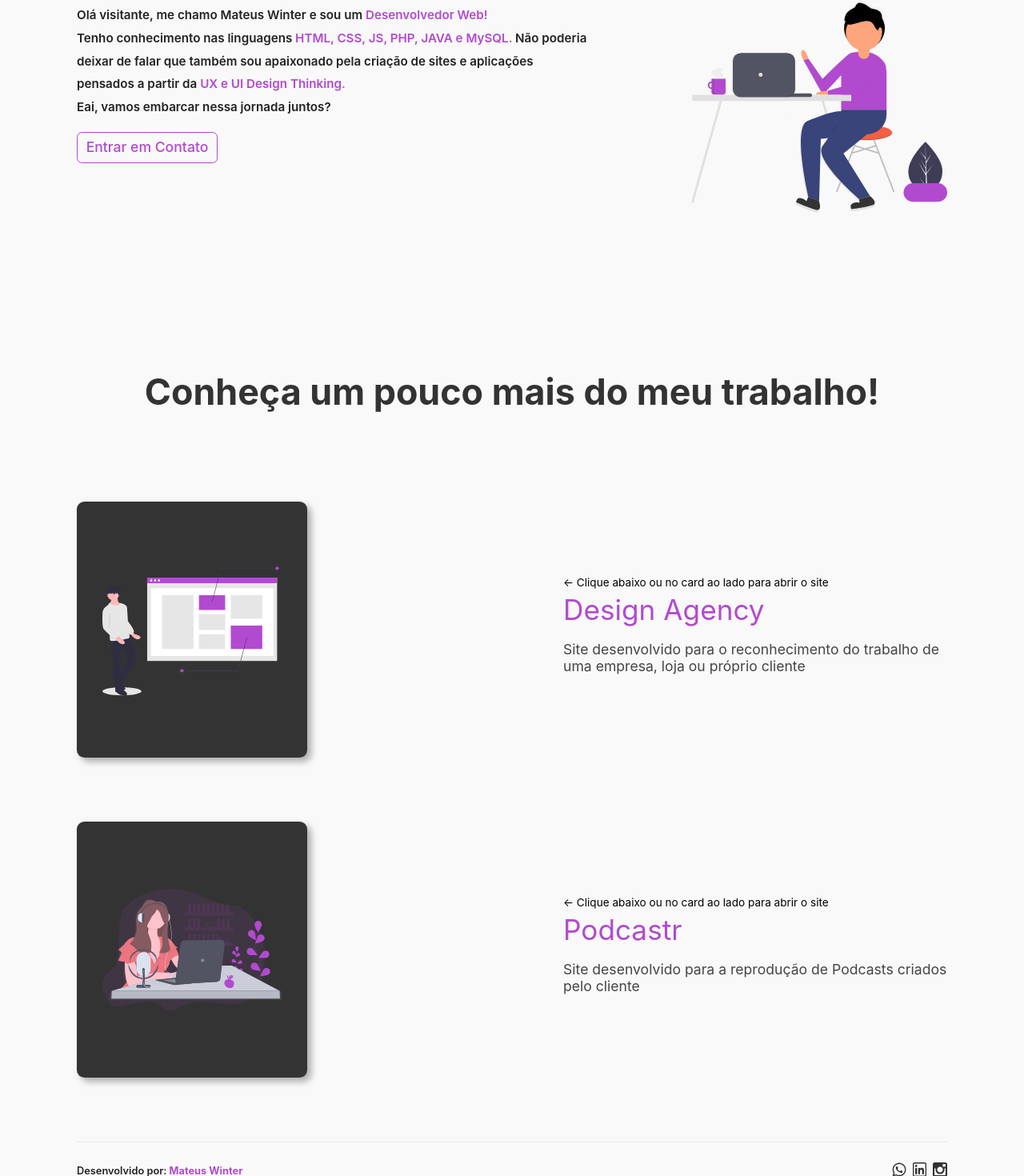
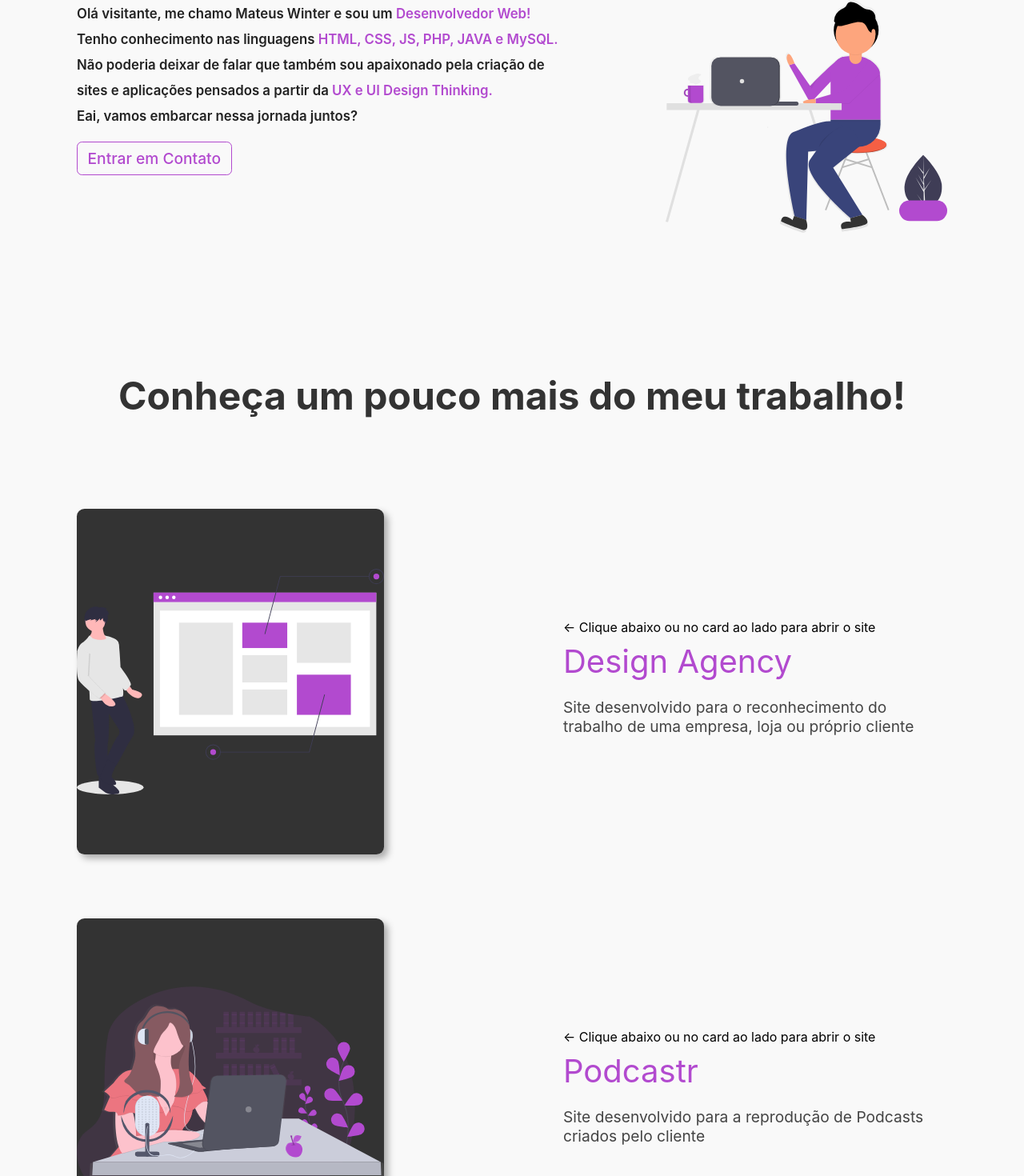
Before and after one commit to mateuswinter104/portfolio, a Next.js app: page / in a window 1280 px wide. Shown: the part 367-1837 px from the top of the page at 80% size. Built offline with nearby package versions, Linux system fonts and the light colour scheme.

Commit message:
Atualização do Mobile

```diff
--- a/pages/index.js
+++ b/pages/index.js
@@ -1,5 +1,6 @@
 import Head from 'next/head'
 import styles from '../styles/Home.module.scss'
+import Image from 'next/image'
 
 export default function Home() {
   return (
@@ -29,7 +30,7 @@ export default function Home() {
               </div>
             </div>
             <div className={styles.illustration}>
-              <img src="/hello.svg" alt="Hello" />
+              <img src="hello.svg" alt="Seja muito bem-vindo(a)"></img>
             </div>
           </div>
         </div>
@@ -40,7 +41,12 @@ export default function Home() {
           <div className={styles.jobs}>
             <a href="https://wgdesignagency.netlify.app/" target="_blank">
               <div className={styles.job}>
-                <img src="/agency.svg" />
+                <Image
+                  src="/agency.svg"
+                  alt="Acesse a Desing Agency"
+                  width={600}
+                  height={600}
+                />
               </div>
             </a>
             <div className={styles.card}>
@@ -55,7 +61,12 @@ export default function Home() {
           <div className={styles.jobs}>
             <a href="" target="_blank">
               <div className={styles.job}>
-                <img src="/podcast.svg" />
+                <Image
+                  src="/podcast.svg"
+                  alt="Acesse o Podcastr"
+                  width={600}
+                  height={600}
+                />
               </div>
             </a>
             <div className={styles.card}>
@@ -76,13 +87,32 @@ export default function Home() {
 
         <div className={styles.icons}>
           <a href="https://api.whatsapp.com/send?phone=5551981327066&text=Que%20bom%20te%20ver%20por%20aqui!%20Agora%2C%20clique%20em%20%22Iniciar%20Conversa%22%20e%20ser%C3%A1%20redirecionado%20ao%20seu%20Whatsapp!" target="_blank">
-            <img id="socialMedias" src="whatsapp.svg" alt="Entrar em contato" />
+            <Image
+              id="socialMedias"
+              src="/whatsapp.svg"
+              alt="Acesse meu Whatsapp"
+              width={100}
+              height={100}
+            />
           </a>
           <a href="https://www.linkedin.com/in/mateus-winter-da-silva-0591a418b/" target="_blank">
-            <img id="socialMedias" src="linkedin.svg" alt="Me siga no Linkedin" />
+            <Image
+              id="socialMedias"
+              src="/linkedin.svg"
+              alt="Acesse meu Linkedin"
+              width={100}
+              height={100}
+            />
           </a>
           <a href="https://www.instagram.com/mateuswinter_/" target="_blank">
-            <img id="socialMedias" src="instagram.svg" alt="Me siga no Instagram" />
+            <Image
+              id="socialMedias"
+              src="/instagram.svg"
+              alt="Acesse meu Instagram"
+              width={100}
+              height={100}
+            />
+
           </a>
         </div>
       </footer>
--- a/styles/Home.module.scss
+++ b/styles/Home.module.scss
@@ -1,4 +1,4 @@
-@media (max-width: 1366px) {
+@media (max-width: 2000px) {
 
 .container {
   display: flex;
@@ -25,7 +25,7 @@
 
   .title {
     line-height: 1.15;
-    font-size: 3.5rem;
+    font-size: 3.9rem;
   }
 
   span {
@@ -37,18 +37,17 @@
     gap: 8rem;
 
     .description {
-      font-size: 0.95rem;
+      font-size: 1.05rem;
       font-weight: 600;
-      line-height: 1.8rem;
+      line-height: 2rem;
       color: #222;
       margin-top: 2rem;
     }
 
     .button {
-      width: 11rem;
-      height: 2.45rem;
+      width: 12.1rem;
+      height: 2.65rem;
 
-      font-size: 1.1rem;
       font-weight: 500;
 
       display: flex;
@@ -65,6 +64,7 @@
 
       p {
         color: var(--purple);
+        font-size: 1.2rem;
       }
 
       a {
@@ -90,8 +90,8 @@
     .illustration {
 
       img {
-        width: 20rem;
-        height: 20rem;
+        width: 22rem;
+        height: 22rem;
 
         transform: rotateY(180deg);
       }
@@ -108,7 +108,7 @@
     padding: 0 0 5rem 0;
 
     .sub1 {
-      font-size: 2.8rem;
+      font-size: 3rem;
       color: #333;
     }
 
@@ -122,8 +122,8 @@
       margin-top: 5rem;
 
       .job{
-        width: 18rem;
-        height: 20rem;
+        width: 24rem;
+        height: 27rem;
         background-color: #333;
         border-radius: 0.6rem;
 
@@ -134,15 +134,15 @@
         box-shadow: 5px 5px 8px #aaa;
 
         img {
-          width: 14rem;
-          height: 16rem;
+          width: 17rem;
+          height: 25rem;
           transition: 0.35s;
         }
 
         &:hover {
           img {
-            width: 15rem;
-            height: 17rem;
+            width: 18rem;
+            height: 26rem;
             transition: 0.35s;
           }
         }
@@ -152,13 +152,13 @@
         width: 30rem;
 
           h4 {
-            font-size: 0.85rem;
+            font-size: 1rem;
             font-weight: 400;
             color: #000;
           }
 
           p {
-          font-size: 2.2rem;
+          font-size: 2.5rem;
           color: var(--purple);
           margin: -0.8rem 0 -0.7rem 0;
 
@@ -177,7 +177,7 @@
           }
 
           h5 {
-          font-size: 1.1rem;
+          font-size: 1.2rem;
           color: #444;
           font-weight: 400;
         }
@@ -314,26 +314,19 @@
         align-items: center;
 
         flex-direction: column-reverse;
-        gap: 0rem;
+        gap: 0 !important;
+
 
         margin-top: 0 !important;
 
         .job{
-          width: 80%;
-          height: 80%;
+          width: 21rem !important;
+          height: 23rem !important;
 
           img {
             width: 80%;
             height: 80%;
             transition: 0.35s;
-          }
-
-          &:hover {
-            img {
-              width: 15rem;
-              height: 17rem;
-              transition: 0.35s;
-            }
           }
         }
 
@@ -348,7 +341,7 @@
           p {
           font-size: 2.4rem !important;
           color: var(--purple);
-          margin-top: 2rem !important;
+          margin-top: 3rem !important;
 
           text-decoration: underline;
           }
```
